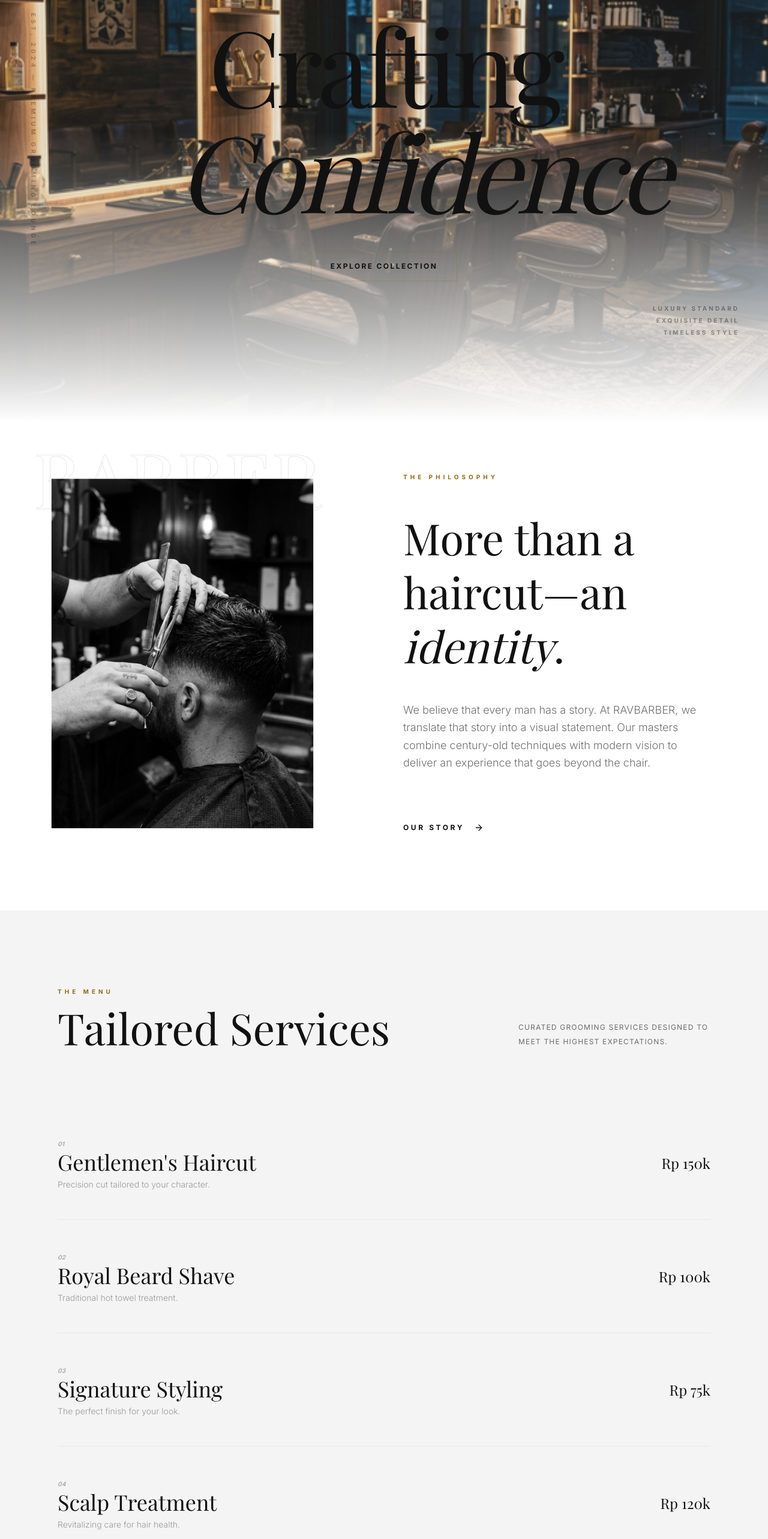
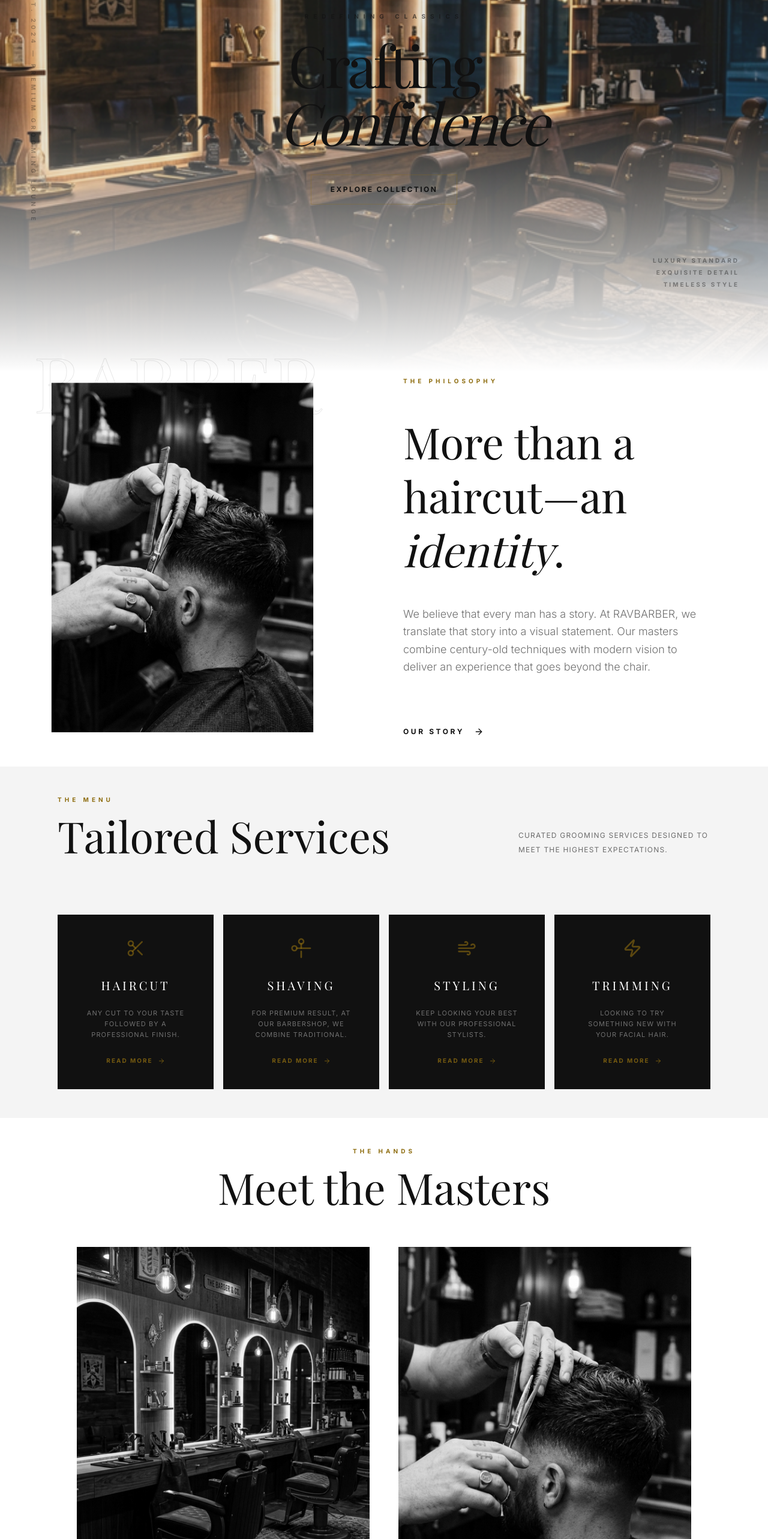
Before and after one commit to Alfinnnn21/REVBARBER, a Next.js app: page / in a window 1280 px wide. Shown: the part 220-2786 px from the top of the page at 60% size. Built offline with nearby package versions, Linux system fonts and the light colour scheme; a web font is replaced by a local one.

Commit message:
Finalizing Service Grid and Menu Updates

```diff
--- a/src/app/globals.css
+++ b/src/app/globals.css
@@ -77,5 +77,5 @@
 
 /* Section Spacing */
 .section-padding {
-  @apply py-32 px-6 md:px-24;
+  @apply py-12 px-6 md:px-24;
 }
--- a/src/app/page.tsx
+++ b/src/app/page.tsx
@@ -2,7 +2,7 @@
 
 import Image from "next/image";
 import { motion, useScroll, useTransform } from "framer-motion";
-import { Scissors, Clock, MapPin, Phone, Instagram, Facebook, ArrowRight, Star, Quote } from "lucide-react";
+import { Scissors, Clock, MapPin, Phone, Instagram, Facebook, ArrowRight, Star, Quote, Zap, Wind } from "lucide-react";
 import { useRef } from "react";
 
 export default function Home() {
@@ -13,10 +13,10 @@ export default function Home() {
   });
 
   const services = [
-    { title: "Gentlemen's Haircut", price: "Rp 150k", desc: "Precision cut tailored to your character." },
-    { title: "Royal Beard Shave", price: "Rp 100k", desc: "Traditional hot towel treatment." },
-    { title: "Signature Styling", price: "Rp 75k", desc: "The perfect finish for your look." },
-    { title: "Scalp Treatment", price: "Rp 120k", desc: "Revitalizing care for hair health." },
+    { title: "HAIRCUT", icon: <Scissors className="w-8 h-8" />, desc: "Any cut to your taste followed by a professional finish." },
+    { title: "SHAVING", icon: <Scissors className="w-8 h-8 rotate-45" />, desc: "For premium result, at our barbershop, we combine traditional." },
+    { title: "STYLING", icon: <Wind className="w-8 h-8" />, desc: "Keep looking your best with our professional stylists." },
+    { title: "TRIMMING", icon: <Zap className="w-8 h-8" />, desc: "Looking to try something new with your facial hair." },
   ];
 
   const barbers = [
@@ -45,7 +45,7 @@ export default function Home() {
       </nav>
 
       {/* Hero: Editorial Style */}
-      <section className="relative h-[110vh] flex items-center justify-center">
+      <section className="relative h-screen flex items-center justify-center">
         <div className="absolute inset-0 z-0 scale-110">
           <Image
             src="/images/ravbarber_hero_1772360063178.png"
@@ -69,9 +69,9 @@ export default function Home() {
             animate={{ opacity: 1, y: 0 }}
             transition={{ duration: 1, ease: "circOut" }}
           >
-            <h2 className="text-[10px] uppercase tracking-[0.8em] font-bold mb-8 opacity-60">Redefining Classics</h2>
-            <h1 className="text-7xl md:text-[11rem] font-serif leading-none mb-12 tracking-tighter">
-              Crafting <br /> <span className="italic pl-12 md:pl-32">Confidence</span>
+            <h2 className="text-[10px] uppercase tracking-[0.8em] font-bold mb-6 opacity-60">Redefining Classics</h2>
+            <h1 className="text-6xl md:text-8xl font-serif leading-none mb-10 tracking-tighter">
+              Crafting <br /> <span className="italic pl-12 md:pl-24">Confidence</span>
             </h1>
             <div className="flex flex-wrap justify-center gap-8">
               <button className="btn-luxury">Explore Collection</button>
@@ -128,19 +128,23 @@ export default function Home() {
             </p>
           </div>
 
-          <div className="divide-y divide-black/5">
+          <div className="grid grid-cols-1 md:grid-cols-4 gap-4">
             {services.map((s, i) => (
               <motion.div
                 key={i}
-                whileHover={{ x: 20 }}
-                className="py-12 flex flex-col md:flex-row justify-between items-start md:items-center group cursor-pointer transition-all"
+                whileHover={{ y: -10 }}
+                className="bg-[#111] p-10 text-center flex flex-col items-center group transition-all"
               >
-                <div className="space-y-2">
-                  <span className="text-[10px] font-bold opacity-30 italic">0{i + 1}</span>
-                  <h4 className="text-2xl md:text-4xl font-serif group-hover:text-gold transition-colors">{s.title}</h4>
-                  <p className="text-sm opacity-40 font-light max-w-sm">{s.desc}</p>
+                <div className="text-gold/60 mb-8 group-hover:text-gold transition-colors">
+                  {(s as any).icon}
                 </div>
-                <div className="text-2xl font-serif mt-4 md:mt-0">{s.price}</div>
+                <h4 className="text-white text-xl font-serif tracking-[0.2em] mb-6">{s.title}</h4>
+                <p className="text-white/40 text-[11px] leading-relaxed mb-8 uppercase tracking-widest h-12">
+                  {s.desc}
+                </p>
+                <button className="text-[10px] text-gold/80 font-bold uppercase tracking-[0.2em] flex items-center gap-2 hover:text-gold transition-colors">
+                  Read More <ArrowRight className="w-3 h-3" />
+                </button>
               </motion.div>
             ))}
           </div>
@@ -149,7 +153,7 @@ export default function Home() {
 
       {/* Masters Section */}
       <section id="barbers" className="section-padding">
-        <div className="text-center mb-24">
+        <div className="text-center mb-16">
           <h3 className="text-[10px] uppercase tracking-[0.5em] font-bold text-gold mb-4">The Hands</h3>
           <h2 className="text-5xl md:text-7xl font-serif">Meet the Masters</h2>
         </div>
@@ -232,7 +236,7 @@ export default function Home() {
           </div>
         </div>
 
-        <div className="mt-40 pt-12 border-t border-black/5 flex flex-col md:flex-row justify-between gap-6 text-[10px] uppercase tracking-[0.2em] opacity-30">
+        <div className="mt-20 pt-12 border-t border-black/5 flex flex-col md:flex-row justify-between gap-6 text-[10px] uppercase tracking-[0.2em] opacity-30">
           <span>&copy; 2024 RAVBARBER. All Rights Reserved.</span>
           <div className="flex gap-8">
             <span>Privacy Policy</span>
```
